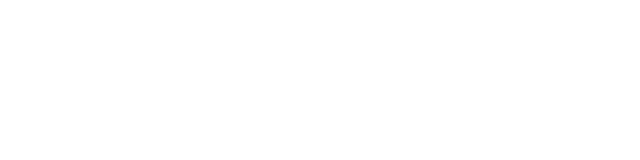
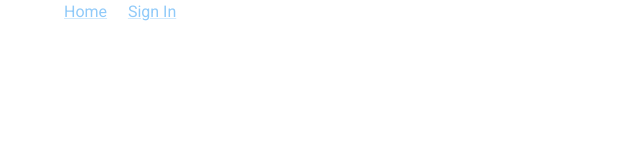
Before and after one commit to jfrumar/next-js-mui-sign-in, a Next.js app: page /sign-in in a window 1280 px wide. Shown: the top 160 px of the page, without its empty margins (0-640 px from the left). Built offline with nearby package versions, Linux system fonts and the light colour scheme.

Commit message:
Stylized Link with navigation support

```diff
--- a/app/page.tsx
+++ b/app/page.tsx
@@ -1,11 +1,13 @@
 import clsx from 'clsx';
-import Link from "next/link";
+import { Link } from '@/app/ui/Link';
 
 import styles from './home.module.css';
 
 export default function Home() {
   return (
-    <div className={clsx(styles.home, 'flex min-h-screen items-center justify-center bg-zinc-50 font-sans dark:bg-black')}>
+    <div className={clsx(
+      styles.home,
+      'flex min-h-screen items-center justify-center bg-zinc-50 font-sans dark:bg-black')}>
       <main className="flex min-h-screen w-full max-w-3xl flex-col items-center justify-between py-32 px-16 bg-white dark:bg-black sm:items-start">
         <div>
           <Link href="/sign-in">Sign In</Link>
--- a/app/sign-in/page.tsx
+++ b/app/sign-in/page.tsx
@@ -1,5 +1,5 @@
 import { Breadcrumbs, Container, Grid } from "@mui/material";
-import Link from "next/link";
+import { Link } from "@/app/ui/Link";
 
 import SignInForm from "@/app/ui/sign-in-form";
 
--- /dev/null
+++ b/app/ui/Link.tsx
@@ -0,0 +1,72 @@
+'use client';
+
+import * as React from 'react';
+import clsx from 'clsx';
+import { usePathname } from 'next/navigation';
+import NextLink, { LinkProps as NextLinkProps } from 'next/link';
+import MuiLink, { LinkProps as MuiLinkProps } from '@mui/material/Link';
+
+interface NextLinkComposedProps
+  extends Omit<React.AnchorHTMLAttributes<HTMLAnchorElement>, 'href'>,
+  Omit<NextLinkProps, 'href' | 'as' | 'passHref' | 'onMouseEnter' | 'onClick' | 'onTouchStart'> {
+  to: NextLinkProps['href'];
+  linkAs?: NextLinkProps['as'];
+}
+
+export const NextLinkComposed = React.forwardRef<HTMLAnchorElement, NextLinkComposedProps>(
+  function NextLinkComposed(props, ref) {
+    const { to, linkAs, ...other } = props;
+
+    return <NextLink href={to} as={linkAs} ref={ref} {...other} />;
+  },
+);
+
+export type LinkProps = {
+  activeClassName?: string;
+  as?: NextLinkProps['as'];
+  href: NextLinkProps['href'];
+  linkAs?: NextLinkProps['as']; // Useful when the as prop is shallow by styled().
+  noLinkStyle?: boolean;
+} & Omit<NextLinkComposedProps, 'to' | 'linkAs' | 'href'> &
+  Omit<MuiLinkProps, 'href'>;
+
+// A styled version of the Next.js Link component:
+// https://nextjs.org/docs/pages/api-reference/components/link
+export const Link = React.forwardRef<HTMLAnchorElement, LinkProps>(function Link(props, ref) {
+  const {
+    activeClassName = 'active',
+    as,
+    className: classNameProps,
+    href,
+    linkAs: linkAsProp,
+    noLinkStyle,
+    ...other
+  } = props;
+
+  const pathname = typeof href === 'string' ? href : href?.pathname;
+  const currentPath = usePathname();
+
+  const className = clsx(classNameProps, {
+    [activeClassName]: currentPath === pathname && activeClassName,
+  });
+
+  const linkAs = linkAsProp || as || (href as string);
+  const nextjsProps = {
+    to: href,
+    linkAs,
+  };
+
+  if (noLinkStyle) {
+    return <NextLinkComposed className={className} ref={ref} {...nextjsProps} {...other} />;
+  }
+
+  return (
+    <MuiLink
+      component={NextLinkComposed}
+      className={className}
+      ref={ref}
+      {...nextjsProps}
+      {...other}
+    />
+  );
+});
--- a/app/ui/sign-in-form.tsx
+++ b/app/ui/sign-in-form.tsx
@@ -1,8 +1,8 @@
 import Container from "@mui/material/Container";
 import Form from 'next/form';
 
+export default function SignInForm() {
 
-export default function SignInForm() {
     return (
         <Container>
             <Form action="/sign-in">
```
